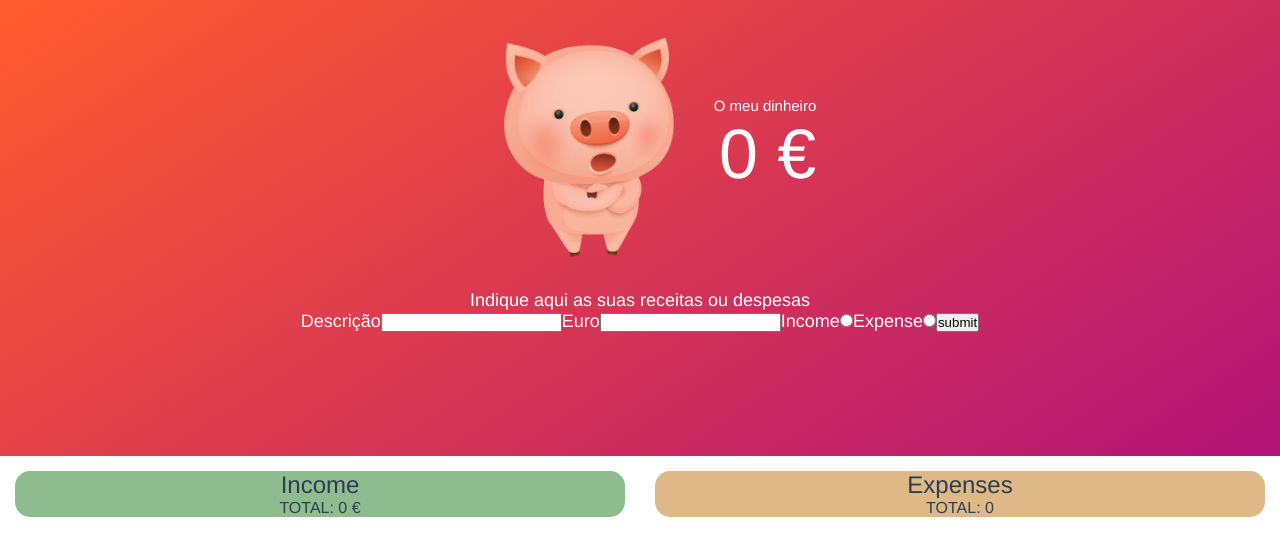
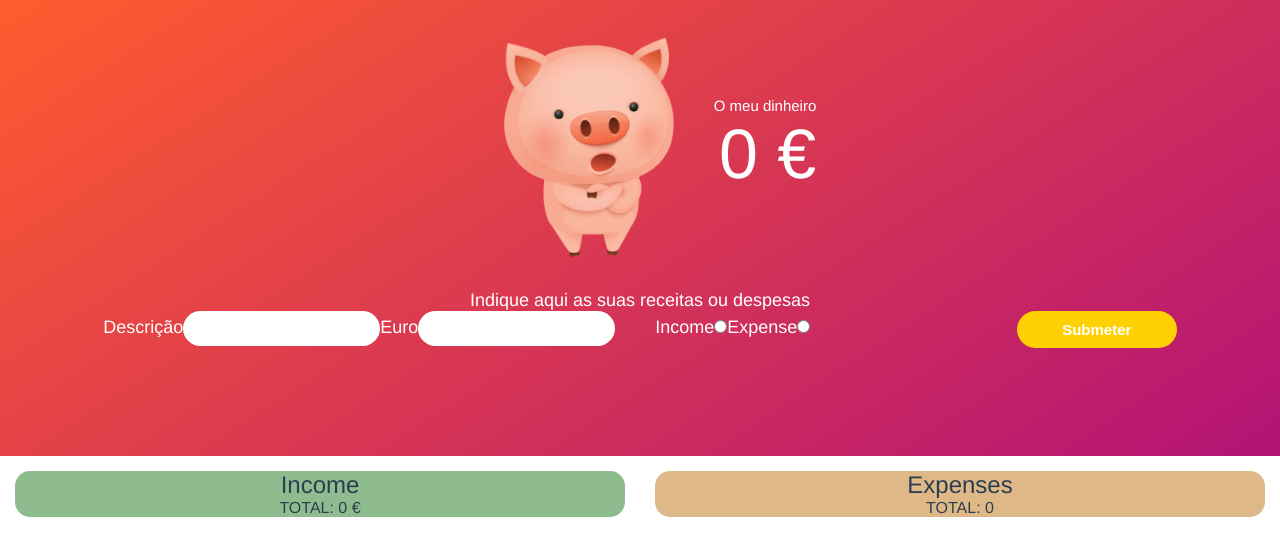
Before and after one commit to matildehomem/budget-vue, a Vue app: page / in a window 1280 px wide. Shown: the top 556 px of the page. Built offline with nearby package versions, Linux system fonts and the light colour scheme.

Commit message:
UPD: form tags and styles WIP;

```diff
--- a/src/App.vue
+++ b/src/App.vue
@@ -1,31 +1,32 @@
 <template>
-  <div id="app">
+  <main id="app">
     <header>
       <div class="wrapper">
         <div class="current-wrapper">
-
-
-
           <div class="pigImage" :class="pigImage"></div>
           <div class="current-box">
-
             <p>O meu dinheiro</p>
             <div class="current-value">{{current}} €</div>
           </div>
         </div>
         <p>Indique aqui as suas receitas ou despesas</p>
 
-
         <form>
+          <div>
+            <fieldset>
               <label for="name">Descrição</label>
               <input type="text" v-model="newInputText" />
               <label for="value">Euro</label>
               <input type="number" v-model="newInputValue" required />
+            </fieldset>
+            <fieldset>
               <label for="income">Income</label>
               <input type="radio" name="type" value="income" v-model="incomeCheck" required />
               <label for="expense">Expense</label>
               <input type="radio" name="type" value="expense" v-model="expenseCheck" />
-          <input type="submit" value="submit" @click.prevent="calCurrent()" />
+            </fieldset>
+          </div>
+          <input type="submit" value="Submeter" @click.prevent="calCurrent()" />
         </form>
       </div>
     </header>
@@ -69,7 +70,7 @@
         </div>
       </div>
     </section>
-  </div>
+  </main>
 </template>
 
 <script>
--- a/src/assets/css/app.css
+++ b/src/assets/css/app.css
@@ -2,6 +2,11 @@
   box-sizing: border-box;
   padding: 0;
   margin: 0;
+}
+button::-moz-focus-inner,
+input::-moz-focus-inner {
+  border: 0;
+  padding: 0;
 }
 
 #app {
@@ -11,7 +16,11 @@
   text-align: center;
   color: #2c3e50;
 }
-
+.wrapper {
+  width: 100%;
+  max-width: 1440px;
+  margin: 0 auto;
+}
 header {
   width: 100vw;
   height: 456px;
@@ -39,12 +48,6 @@ header {
 .current-box > p {
   font-size: 15px;
 }
-
-
-
-
-
-
 
 .board-wrapper {
   display: flex;
@@ -111,3 +114,56 @@ a {
 .dead {
   background-image: url(/img/dead.png);
 }
+form {
+  display: flex;
+  flex-direction: row;
+  justify-content: space-around;
+}
+form div {
+  border: 0;
+}
+fieldset {
+  display: inline-block;
+  border: none;
+}
+fieldset:first-of-type {
+  padding-right: 40px;
+}
+input {
+  display: inline-block;
+  border: none;
+  margin: 0;
+  padding: 10px;
+  border-radius: 1.5rem;
+  cursor: pointer;
+}
+input[type="submit"] {
+  min-width: 160px;
+  padding: 10px 20px;
+  margin: 0;
+  text-decoration: none;
+  background: #ffd102;
+  color: #ffffff;
+  font-family: sans-serif;
+  font-weight: 700;
+  font-size: 15px;
+
+  text-align: center;
+  transition: background 250ms ease-in-out, transform 150ms ease;
+  -webkit-appearance: none;
+  -moz-appearance: none;
+}
+
+input[type="submit"]:hover,
+input[type="submit"]:focus {
+  background: #ffe36e;
+}
+
+input[type="submit"]:focus {
+  outline: 1px solid #fff;
+  outline-offset: -4px;
+}
+
+input[type="submit"]:active {
+  transform: scale(0.99);
+}
```
Lines whose indentation alone changed are shown as unchanged.
